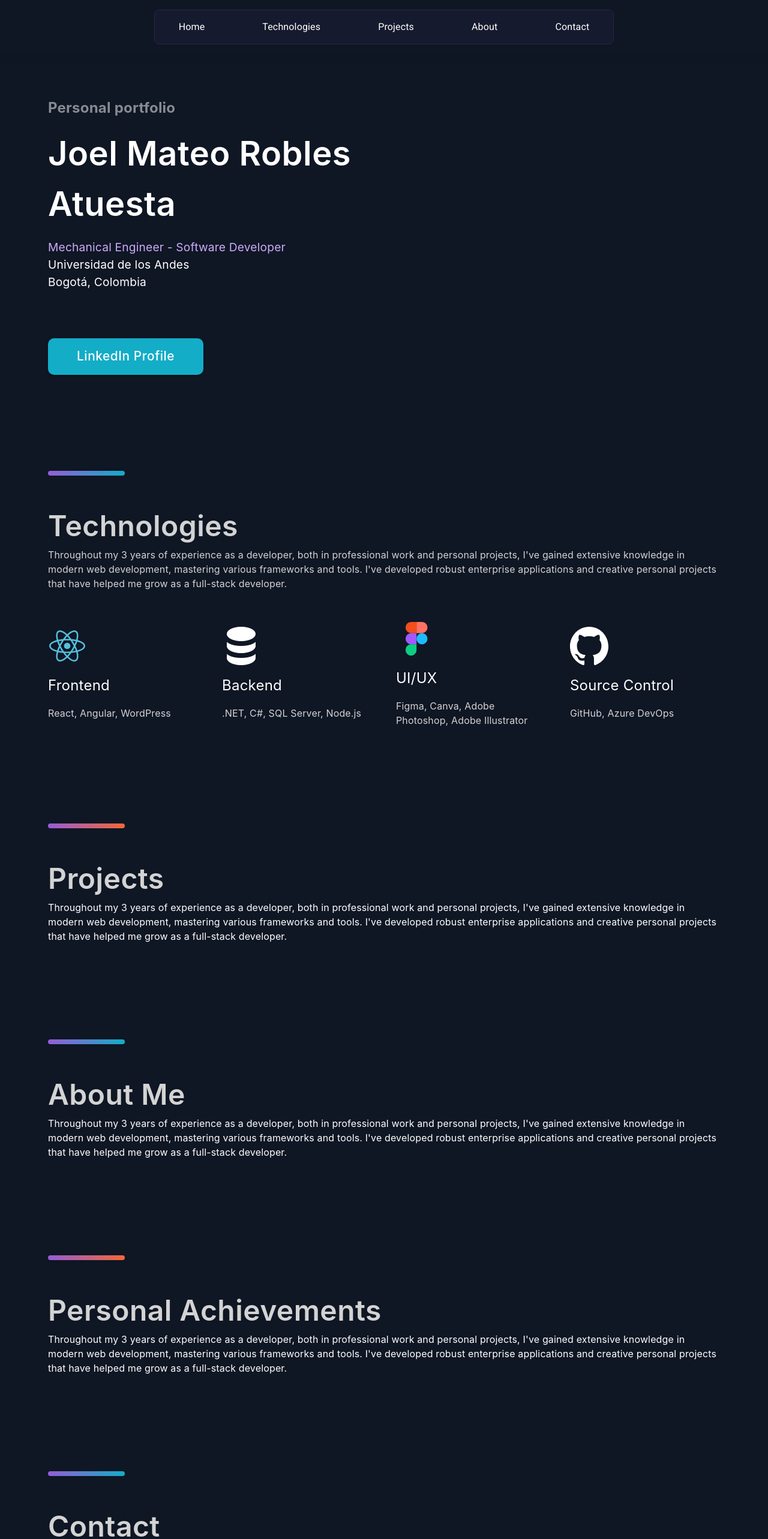
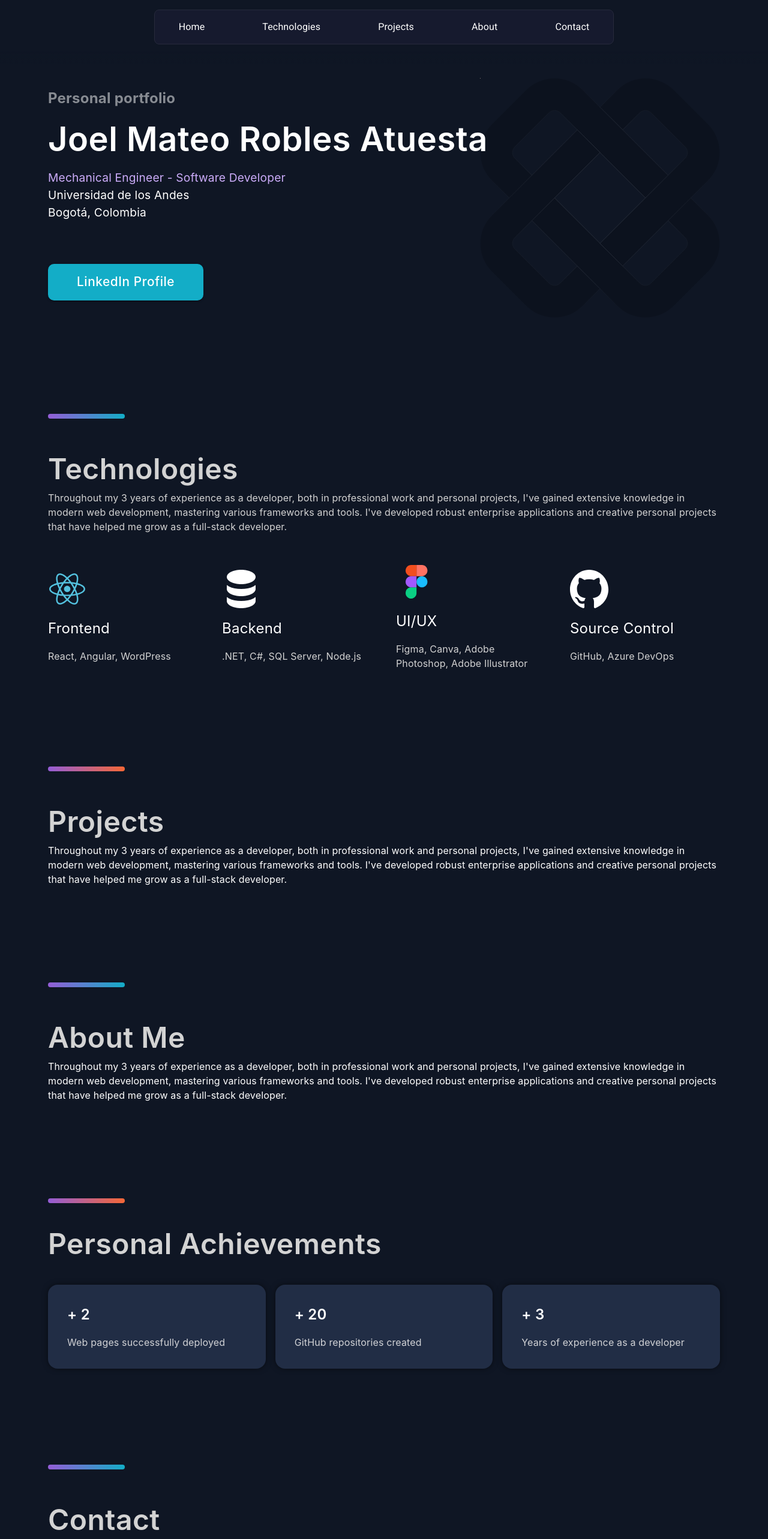
Before and after one commit to jmrobles10/Portfolio, a React (Vite) app: page / in a window 1280 px wide. Shown: the top 2566 px of the page at 60% size. Built offline with nearby package versions, Linux system fonts and the light colour scheme.

Commit message:
Refactor Achievements and Hero components for improved layout and responsiveness. Removed TechnologySection component and updated Achievements to include a grid layout for achievements display. Adjusted typography and spacing in Hero for better visual consistency.

```diff
--- a/src/App.tsx
+++ b/src/App.tsx
@@ -12,7 +12,6 @@ function App() {
     <LayoutPortfolio>
       <About />
       <Technologies />
-
       <Projects />
       <AboutMe />
       <Achievements />
--- a/src/pages/About/view/Hero.tsx
+++ b/src/pages/About/view/Hero.tsx
@@ -10,16 +10,20 @@ const Hero = () => {
             pl={{ xs: '1rem', md: '3rem', xl: '0rem' }} pr={{ xs: '1rem', md: '3rem', xl: '0rem' }}
             id='hero'
         >
-            <Grid size={{ xs: 12, md: 6 }} container direction={'column'} justifyContent={'center'} alignItems={'start'} pt={{ xs: '1rem', md: '4rem', xl: '10rem' }}
-                spacing={{ xs: 2, xl: 3 }}>
+            <Grid size={{ xs: 12, md: 6 }} container direction={'column'} justifyContent={'center'} alignItems={'start'}
+                pt={{ xs: '1rem', md: '3rem', xl: '7rem' }}
+                spacing={{ xs: 2, md: 1, xl: 3 }} zIndex={2}>
                 <Grid size={12}>
-                    <Typography fontFamily={fontFamily} fontSize={{ xs: '1.5rem', xl: '2rem' }} fontWeight={700} color={'rgba(255, 255, 255, 0.5)'}>
+                    <Typography fontFamily={fontFamily} fontSize={{ xs: '1.3rem', md: '1.5rem', xl: '2rem' }} fontWeight={700} color={'#878B92'}>
                         Personal portfolio
                     </Typography>
                 </Grid>
                 <Grid size={12}>
                     <Typography fontFamily={fontFamily} fontSize={{ xs: '2.5rem', md: '3.5rem', xl: '4.5rem' }} fontWeight={600} color={'#fff'}
-                        sx={{ xs: { whiteSpace: 'nowrap' }, xl: { whiteSpace: 'normal' } }}>
+                        sx={{
+                            whiteSpace: { xs: 'normal', md: 'nowrap' }
+                        }}
+                    >
                         Joel Mateo Robles Atuesta
                     </Typography>
                 </Grid>
@@ -59,10 +63,10 @@ const Hero = () => {
                     </Button>
                 </Grid>
             </Grid>
-            <Grid size={{ xs: 12, md: 6 }} display={'none'} position={{ xs: 'absolute', md: 'relative' }} justifyContent={'end'} alignItems={'center'}
-                mt={{ xs: '2rem', xl: '5rem' }}
+            <Grid size={{ xs: 12, md: 6 }} display={'flex'} position={{ xs: 'absolute', md: 'relative' }} justifyContent={'end'}
+                alignItems={'center'} mt={{ xs: '2rem', xl: '5rem' }} zIndex={1} right={{ xs: 'calc(50% - 10rem)', md: '0rem' }}
             >
-                <BackgroundAnimation sx={{ height: { xs: '20rem', md: '30rem', xl: '45rem' }, width: { xs: '20rem', md: '30rem', xl: '45rem' } }} />
+                <BackgroundAnimation sx={{ height: { xs: '20rem', md: '25rem', xl: '35rem' }, width: { xs: '20rem', md: '25rem', xl: '35rem' } }} />
             </Grid>
         </Grid>
     )
--- /dev/null
+++ b/src/pages/Achievements/components/CardAchievment.tsx
@@ -0,0 +1,26 @@
+import { Card, Grid, Stack, Typography } from '@mui/material'
+
+interface CardAchievmentProps {
+    title: string;
+    description: string;
+}
+
+const CardAchievment = ({ title, description }: CardAchievmentProps) => {
+    const fontFamily = 'Inter, sans-serif';
+    return (
+        <Grid size={{ xs: 12, md: 4, xl: 3 }}>
+            <Card sx={{ background: '#212D45', borderRadius: '1rem', boxShadow: '0px 0px 10px 0px rgba(0, 0, 0, 0.5)' }}>
+                <Stack direction={'column'} justifyContent={'start'} alignItems={'start'} spacing={2} p={'2rem'}>
+                    <Typography fontFamily={fontFamily} fontSize={{ xs: '1.5rem', xl: '2rem' }} fontWeight={600} color={'#fff'}>
+                        {title}
+                    </Typography>
+                    <Typography fontFamily={fontFamily} fontSize={{ xs: '1rem', xl: '1.1rem' }} color={'#D2D3D6'}>
+                        {description}
+                    </Typography>
+                </Stack>
+            </Card>
+        </Grid>
+    )
+}
+
+export default CardAchievment
--- a/src/pages/Achievements/view/Achievements.tsx
+++ b/src/pages/Achievements/view/Achievements.tsx
@@ -1,13 +1,14 @@
-import { Box, Stack, Typography } from '@mui/material'
+import { Box, Grid, Stack, Typography } from '@mui/material'
+import CardAchievment from '../components/CardAchievment';
 
 const Achievements = () => {
     const fontFamily = 'Inter, sans-serif';
 
     return (
         <Stack
-            id='achievements'
-            pl={{ xs: '3rem', xl: '0rem' }} pr={{ xs: '3rem', xl: '0rem' }}
-            spacing={6}
+            id='technologies'
+            pl={{ xs: '0.5rem', md: '3rem', xl: '0rem' }} pr={{ xs: '0.5rem', md: '3rem', xl: '0rem' }}
+            spacing={4}
             direction={'column'}
         >
             <Box
@@ -19,14 +20,32 @@ const Achievements = () => {
                 <Typography fontFamily={fontFamily} fontSize={{ xs: '3rem', xl: '4rem' }} fontWeight={600} color={'rgb(211, 211, 211)'}>
                     Personal Achievements
                 </Typography>
-                <Typography fontFamily={fontFamily} fontSize={{ xs: '1rem', xl: '1.2rem' }} color={'#fff'}>
-                    Throughout my 3 years of experience as a developer, both in professional work and personal projects, I've gained extensive knowledge in modern web development, mastering various frameworks and tools. I've developed robust enterprise applications and creative personal projects that have helped me grow as a full-stack developer.{' '}
-                </Typography>
             </Stack>
-
+            <Grid container spacing={2}>
+                {
+                    achievements.map((achievement) => (
+                        <CardAchievment key={achievement.title} title={achievement.title} description={achievement.description} />
+                    ))
+                }
+            </Grid>
 
         </Stack>
     )
 }
 
 export default Achievements
+
+const achievements = [
+    {
+        title: '+ 2',
+        description: 'Web pages successfully deployed'
+    },
+    {
+        title: '+ 20',
+        description: 'GitHub repositories created'
+    },
+    {
+        title: '+ 3',
+        description: 'Years of experience as a developer'
+    }
+]
```
Also changed, not shown: src/pages/Achievements/components/TechnologySection.tsx (deleted, +0 -27 lines).
